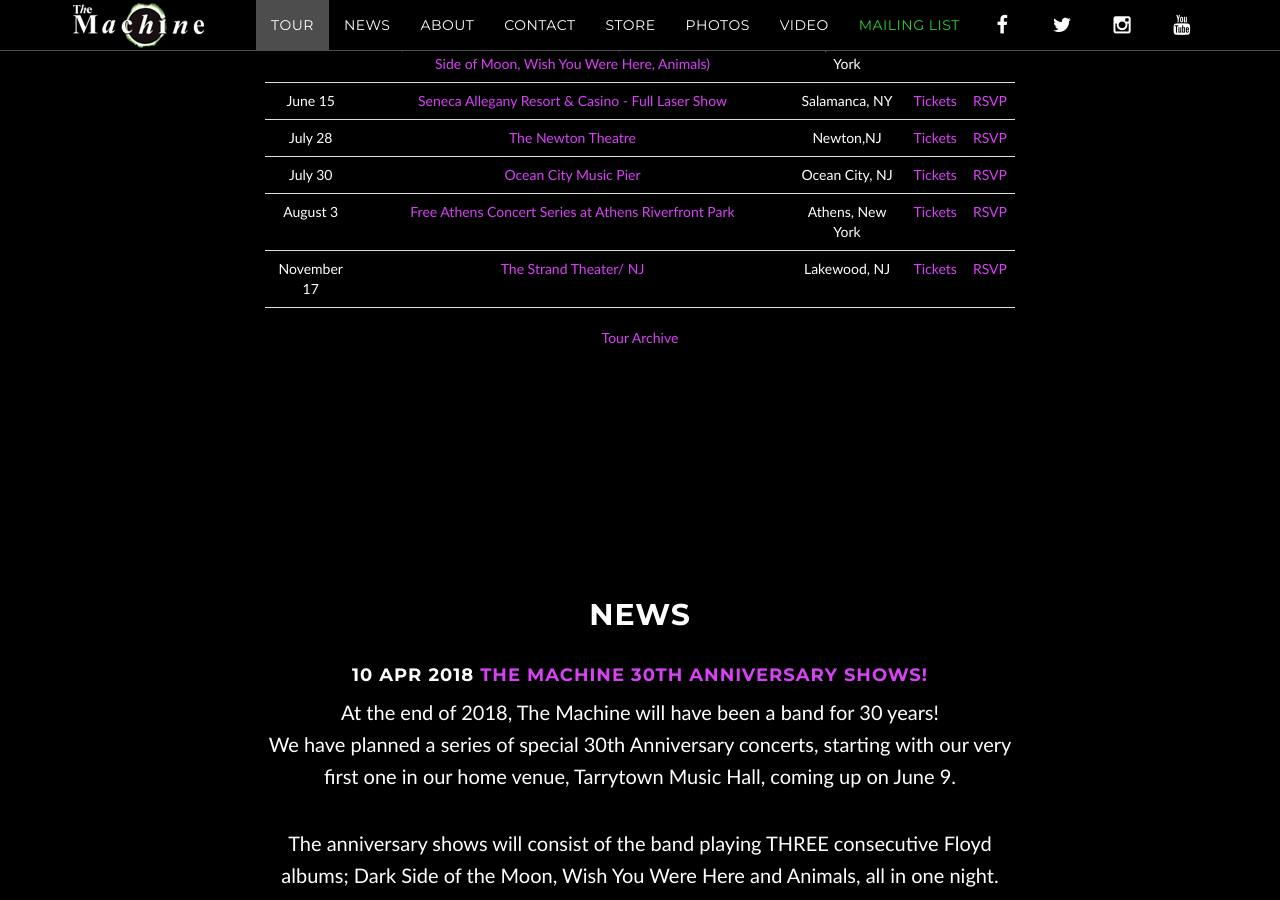
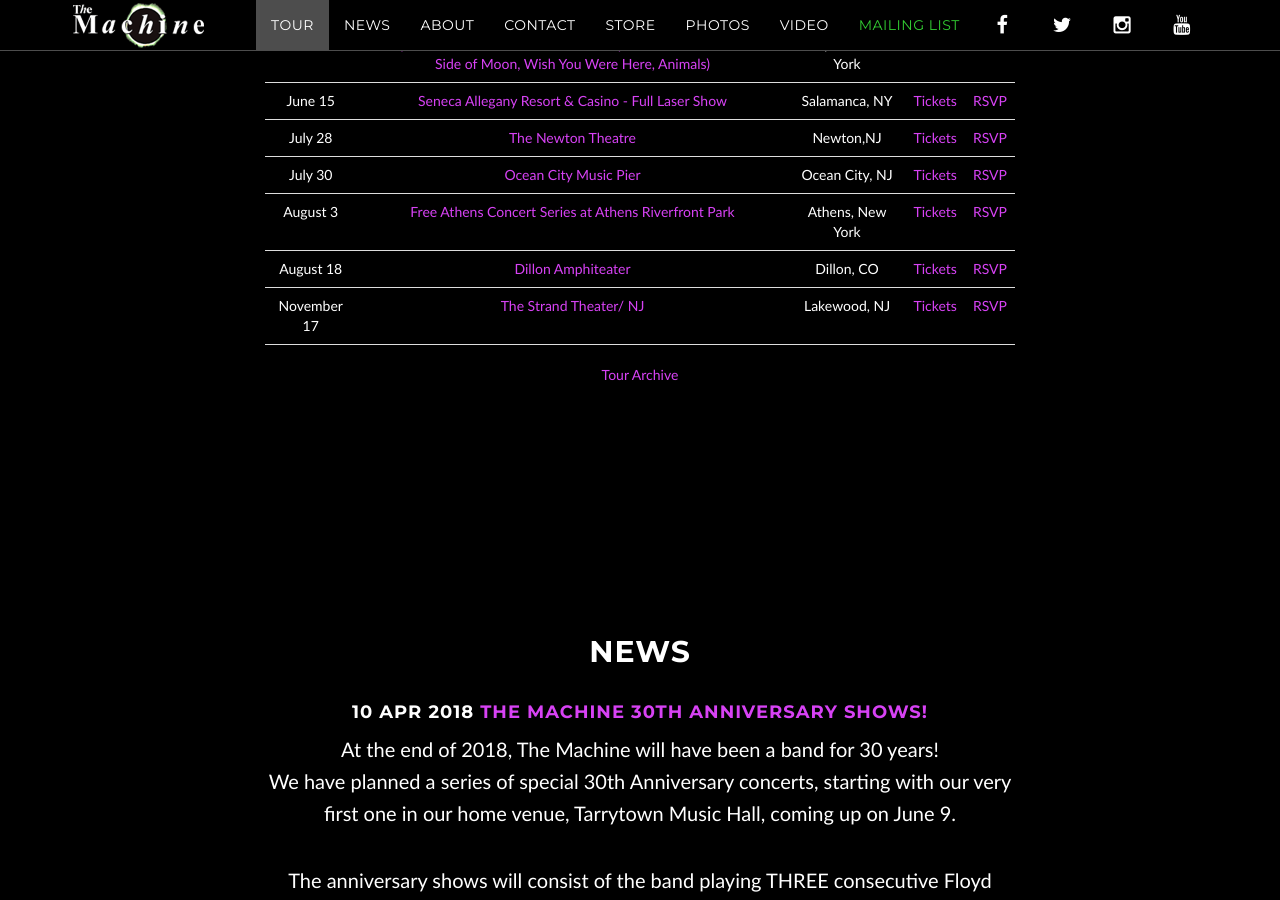
Before and after one commit to machineweb/machineweb.github.io, a Jekyll site: the page built from index.html, in a window 1280 px wide and 900 px high, scrolled down 1161 px. Built offline with Jekyll 4.4.1, drawn with Linux system fonts in a browser that asks for light colours; comment, search, counter and statistics services are not loaded.

Commit message:
New tour item

```diff
--- a/_data/tour.yml
+++ b/_data/tour.yml
@@ -3428,3 +3428,11 @@
     tickets-url: ""
     rsvp-url: "https://www.facebook.com/events/1830055770399196/"
     order: "1533268800000"
+
+  - date: "August 18 2018"
+    venue: "Dillon Amphiteater"
+    venue-url: ""
+    location: "Dillon, CO"
+    tickets-url: ""
+    rsvp-url: "https://www.facebook.com/events/160992511263410/"
+    order: "1534564800000"
```
